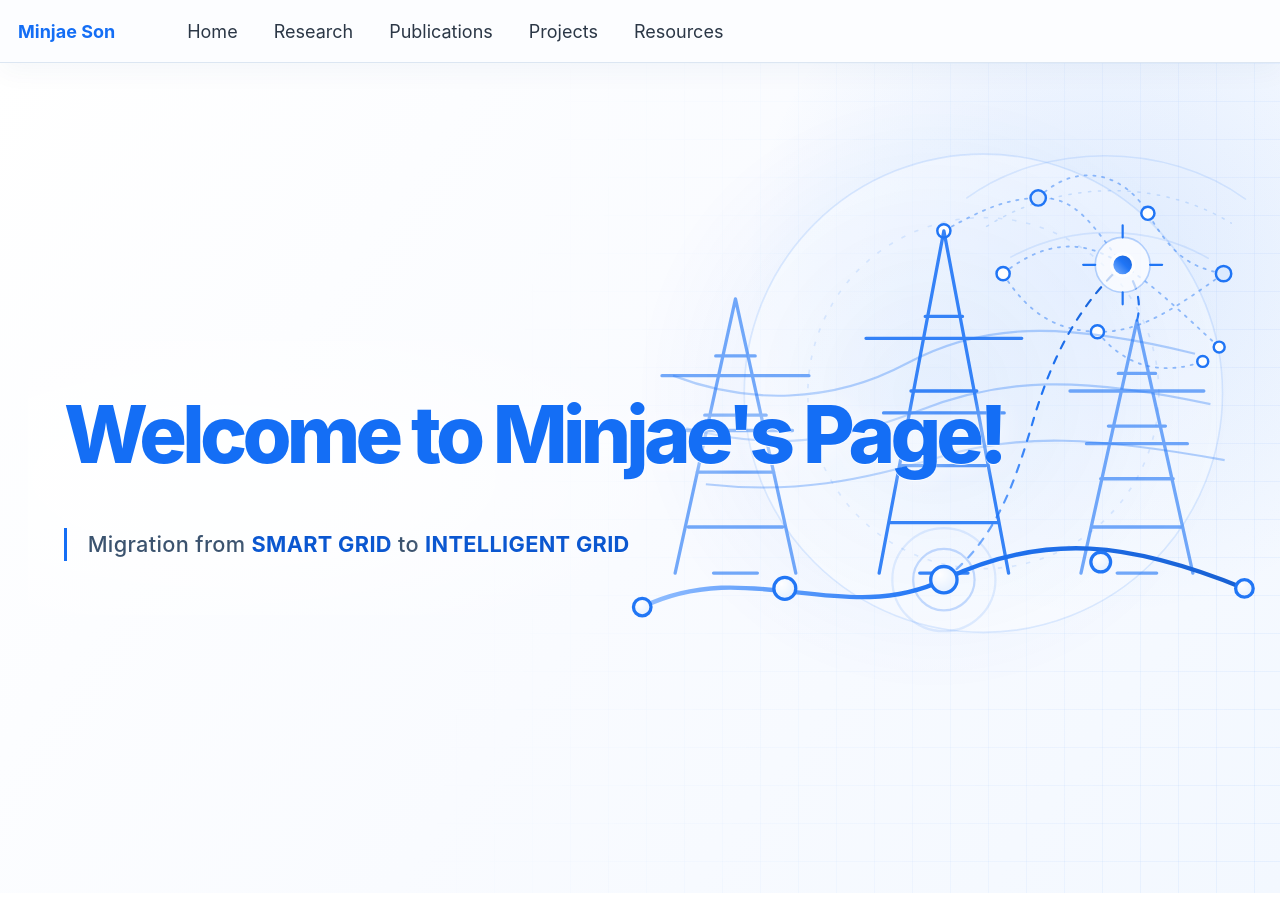
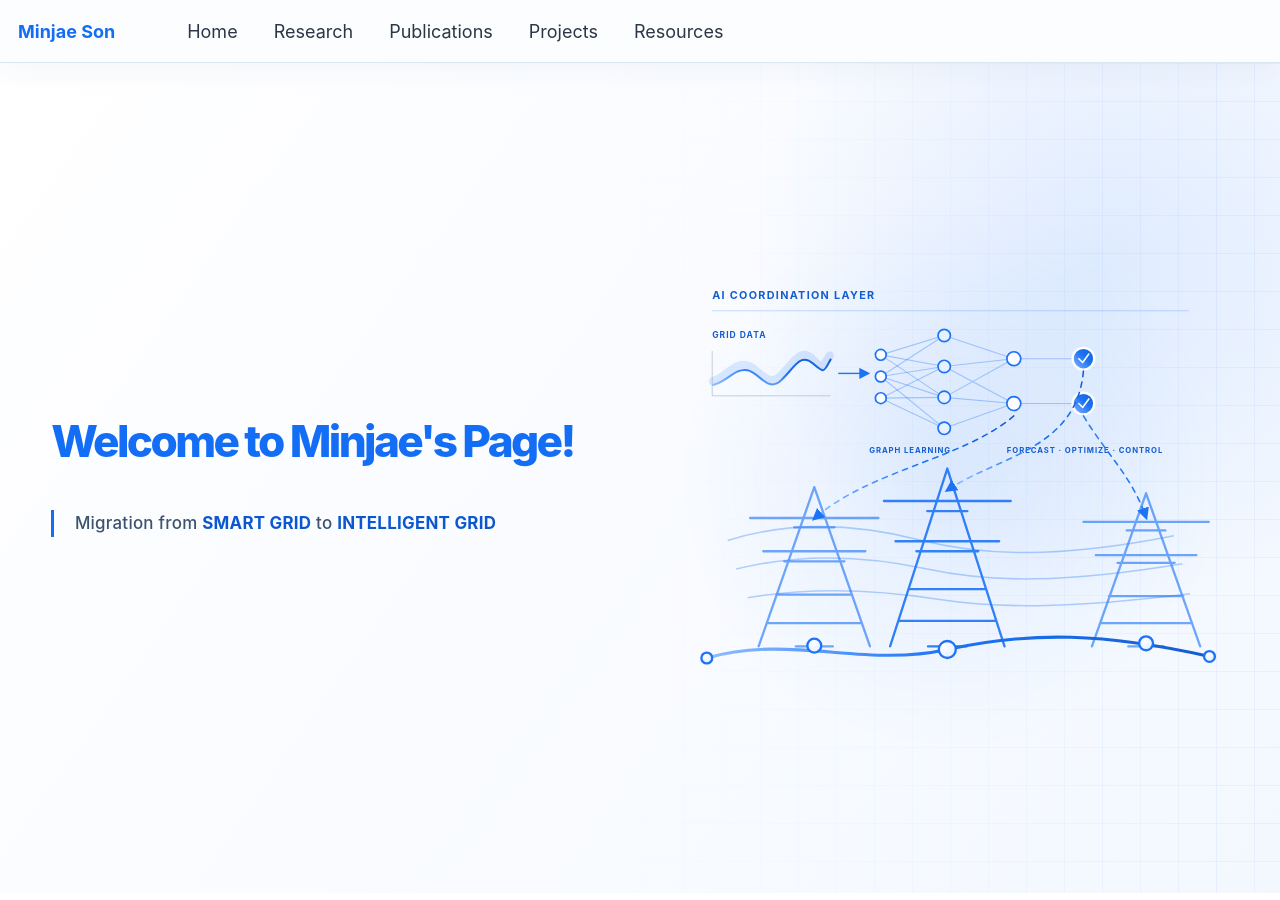
Before and after one commit to powerflow77/powerflow77.github.io, a Jekyll site: the page built from _pages/landing.html, in a window 1280 px wide. Built offline with Jekyll 4.4.1, drawn with Linux system fonts in a browser that asks for light colours.

Commit message:
Separate landing hero text and intelligence visual

```diff
--- a/_includes/home-hero.html
+++ b/_includes/home-hero.html
@@ -5,7 +5,7 @@
       <p>{{ page.home_hero.tagline }}</p>
     </div>
     <div class="home-hero__visual" aria-hidden="true">
-      <svg viewBox="0 0 640 520" focusable="false">
+      <svg viewBox="0 0 720 540" focusable="false">
         <defs>
           <linearGradient id="power-flow-gradient" x1="0" y1="0" x2="1" y2="0">
             <stop offset="0" stop-color="#8DBBFF" />
@@ -21,71 +21,85 @@
             <stop offset="0.55" stop-color="#146EF5" />
             <stop offset="1" stop-color="#0B57D0" />
           </linearGradient>
+          <marker id="control-arrow" markerWidth="8" markerHeight="8" refX="6" refY="4" orient="auto" markerUnits="strokeWidth">
+            <path d="M0 0 L8 4 L0 8 Z" fill="#146EF5" />
+          </marker>
         </defs>
 
-        <circle class="power-grid__orbit" cx="365" cy="260" r="218" />
-        <circle class="power-grid__orbit power-grid__orbit--inner" cx="365" cy="260" r="160" />
+        <g class="power-grid__ai-layer">
+          <path class="power-grid__ai-rule" d="M52 54 H668" />
+          <text class="power-grid__ai-kicker" x="52" y="39">AI COORDINATION LAYER</text>
 
-        <g class="power-grid__intelligence-field">
-          <path d="M350 82 C420 31 531 30 604 83" />
-          <path d="M368 108 C435 65 526 65 591 105" />
-          <path d="M390 136 C447 105 518 107 570 137" />
-        </g>
-        <g class="power-grid__data-links">
-          <path d="M329 112 C365 92 385 83 415 82 C451 80 467 111 492 143" />
-          <path d="M415 82 C448 49 492 57 515 96 C535 130 550 145 584 151" />
-          <path d="M383 151 C423 119 458 120 492 143 C526 166 549 190 580 218" />
-          <path d="M383 151 C406 188 432 203 469 204 C510 205 543 180 584 151" />
-          <path d="M469 204 C493 235 527 245 565 231" />
-          <path class="power-grid__data-bridge" d="M329 430 C378 393 395 337 411 283 C427 230 449 183 492 143" />
-          <path class="power-grid__data-bridge" d="M505 194 C510 176 504 158 492 143" />
-        </g>
-        <g class="power-grid__ai-nodes">
-          <circle cx="329" cy="112" r="6" />
-          <circle cx="415" cy="82" r="7" />
-          <circle cx="515" cy="96" r="6" />
-          <circle cx="383" cy="151" r="6" />
-          <circle cx="584" cy="151" r="7" />
-          <circle cx="469" cy="204" r="6" />
-          <circle cx="580" cy="218" r="5" />
-          <circle cx="565" cy="231" r="5" />
-        </g>
-        <g class="power-grid__decision-core">
-          <circle cx="492" cy="143" r="25" />
-          <circle cx="492" cy="143" r="10" />
-          <path d="M492 118 V107 M517 143 H528 M492 168 V179 M467 143 H456" />
+          <g class="power-grid__forecast">
+            <text x="52" y="89">GRID DATA</text>
+            <path class="power-grid__forecast-axis" d="M52 164 H205 M52 106 V164" />
+            <path class="power-grid__forecast-band" d="M53 145 C72 139 81 120 97 125 S124 154 140 139 S166 101 181 116 S195 127 204 112" />
+            <path class="power-grid__forecast-line" d="M53 150 C70 147 82 127 98 131 S124 160 141 144 S166 108 182 122 S196 133 205 117" />
+          </g>
+
+          <path class="power-grid__data-arrow" d="M215 135 H253" />
+
+          <g class="power-grid__model-links">
+            <path d="M270 111 L352 86 M270 111 L352 126 M270 111 L352 166" />
+            <path d="M270 139 L352 86 M270 139 L352 126 M270 139 L352 166 M270 139 L352 206" />
+            <path d="M270 167 L352 126 M270 167 L352 166 M270 167 L352 206" />
+            <path d="M352 86 L442 116 M352 126 L442 116 M352 126 L442 174 M352 166 L442 116 M352 166 L442 174 M352 206 L442 174" />
+            <path d="M442 116 L532 116 M442 174 L532 174" />
+          </g>
+
+          <g class="power-grid__model-nodes">
+            <circle cx="270" cy="111" r="7" />
+            <circle cx="270" cy="139" r="7" />
+            <circle cx="270" cy="167" r="7" />
+            <circle cx="352" cy="86" r="8" />
+            <circle cx="352" cy="126" r="8" />
+            <circle cx="352" cy="166" r="8" />
+            <circle cx="352" cy="206" r="8" />
+            <circle cx="442" cy="116" r="9" />
+            <circle cx="442" cy="174" r="9" />
+          </g>
+
+          <g class="power-grid__decision-nodes">
+            <circle cx="532" cy="116" r="14" />
+            <circle cx="532" cy="174" r="14" />
+            <path d="M526 116 L531 121 L539 110 M526 174 L531 179 L539 168" />
+          </g>
+          <text class="power-grid__model-label" x="255" y="238">GRAPH LEARNING</text>
+          <text class="power-grid__model-label" x="433" y="238">FORECAST · OPTIMIZE · CONTROL</text>
+
+          <g class="power-grid__control-signals">
+            <path d="M532 132 C523 234 421 242 356 286" />
+            <path d="M532 190 C563 241 594 267 613 321" />
+            <path d="M442 190 C377 246 254 260 184 323" />
+          </g>
         </g>
 
         <g class="power-grid__wires">
-          <path d="M82 244 C150 270 226 270 295 233 S435 194 558 224" />
-          <path d="M94 292 C170 312 230 306 306 276 S452 244 572 270" />
-          <path d="M112 343 C192 352 254 340 326 318 S468 300 585 321" />
+          <path d="M72 351 C151 326 236 329 319 350 S498 375 649 345" />
+          <path d="M83 388 C167 367 247 370 330 388 S509 406 660 381" />
+          <path d="M98 425 C180 411 260 414 344 427 S522 438 670 420" />
         </g>
 
         <g class="power-grid__tower power-grid__tower--left">
-          <path d="M84 424 L139 174 L194 424 M104 332 H174 M111 280 H167 M121 226 H157 M96 382 H182 M72 244 H206 M87 294 H191" />
-          <path d="M119 424 H159" />
+          <path d="M112 488 L184 282 L256 488 M135 421 H233 M145 378 H223 M158 334 H210 M123 458 H245 M101 322 H267 M118 365 H250" />
+          <path d="M160 488 H208" />
         </g>
         <g class="power-grid__tower power-grid__tower--center">
-          <path d="M270 424 L329 112 L388 424 M291 326 H367 M299 258 H359 M312 190 H346 M280 378 H378 M258 210 H400 M274 278 H384" />
-          <path d="M307 424 H351" />
+          <path d="M282 488 L356 258 L430 488 M306 414 H406 M316 365 H396 M330 313 H382 M294 455 H418 M274 300 H438 M289 352 H423" />
+          <path d="M331 488 H381" />
         </g>
         <g class="power-grid__tower power-grid__tower--right">
-          <path d="M454 424 L505 194 L556 424 M472 338 H538 M479 290 H531 M488 242 H522 M464 382 H546 M444 258 H566 M459 306 H551" />
-          <path d="M487 424 H523" />
+          <path d="M543 488 L613 290 L683 488 M565 423 H661 M576 380 H650 M588 338 H638 M554 458 H672 M532 327 H694 M548 370 H678" />
+          <path d="M590 488 H636" />
         </g>
 
-        <path class="power-grid__flow" d="M54 455 C151 408 236 474 329 430 S500 396 603 438" />
+        <path class="power-grid__flow" d="M45 503 C155 472 246 516 356 492 S560 471 695 501" />
         <g class="power-grid__nodes">
-          <circle cx="54" cy="455" r="8" />
-          <circle cx="184" cy="438" r="10" />
-          <circle cx="329" cy="430" r="12" />
-          <circle cx="472" cy="414" r="9" />
-          <circle cx="603" cy="438" r="8" />
-        </g>
-        <g class="power-grid__signal">
-          <circle cx="329" cy="430" r="28" />
-          <circle cx="329" cy="430" r="47" />
+          <circle cx="45" cy="503" r="7" />
+          <circle cx="184" cy="487" r="9" />
+          <circle cx="356" cy="492" r="11" />
+          <circle cx="613" cy="484" r="9" />
+          <circle cx="695" cy="501" r="7" />
         </g>
       </svg>
     </div>
--- a/assets/css/migration.css
+++ b/assets/css/migration.css
@@ -116,75 +116,61 @@ hr { border-top-color: #dce6f2; }
     linear-gradient(rgba(20, 110, 245, .06) 1px, transparent 1px),
     linear-gradient(90deg, rgba(20, 110, 245, .06) 1px, transparent 1px);
   background-size: 38px 38px;
-  -webkit-mask-image: linear-gradient(100deg, transparent 38%, #000 100%);
-  mask-image: linear-gradient(100deg, transparent 38%, #000 100%);
+  -webkit-mask-image: linear-gradient(90deg, transparent 48%, #000 100%);
+  mask-image: linear-gradient(90deg, transparent 48%, #000 100%);
 }
 .home-hero__inner {
   position: relative;
   z-index: 1;
-  display: block;
+  display: grid;
+  grid-template-columns: repeat(2, minmax(0, 1fr));
+  column-gap: clamp(3rem, 5vw, 5.75rem);
+  align-items: center;
   width: 100%;
-  max-width: 1440px;
+  max-width: 1540px;
   margin: 0 auto;
-  padding: clamp(4.5rem, 9vh, 7rem) clamp(1.5rem, 5vw, 4.5rem);
+  padding: clamp(4.5rem, 9vh, 7rem) clamp(1.5rem, 4vw, 4rem);
 }
 .home-hero__copy { position: relative; z-index: 2; min-width: 0; }
-.home-hero__copy::before {
-  position: absolute;
-  z-index: -1;
-  top: -3rem;
-  bottom: -3rem;
-  left: -2rem;
-  width: min(62vw, 55rem);
-  background: radial-gradient(ellipse 72% 82% at 24% 50%, rgba(255, 255, 255, .76) 0 32%, rgba(255, 255, 255, .38) 56%, rgba(255, 255, 255, 0) 82%);
-  content: "";
-  pointer-events: none;
-}
 .home-hero h1 {
   max-width: none;
   margin: 0;
   color: #146ef5;
-  font-size: clamp(3.2rem, 6.2vw, 5.25rem);
+  font-size: clamp(2.15rem, 3.45vw, 4.25rem);
   font-weight: 760;
   letter-spacing: -.06em;
-  line-height: 1;
-  text-shadow: 0 1px 0 rgba(255, 255, 255, .92), 0 0 24px rgba(255, 255, 255, .72);
+  line-height: 1.02;
 }
 .home-hero p {
   max-width: none;
-  margin: clamp(2.15rem, 4.2vw, 3.4rem) 0 0;
+  margin: clamp(2rem, 3.6vw, 3rem) 0 0;
   padding-left: 1.15rem;
   border-left: 3px solid #146ef5;
   color: #3b536f;
-  font-size: clamp(1.05rem, 1.7vw, 1.45rem);
+  font-size: clamp(.94rem, 1.2vw, 1.24rem);
   font-weight: 520;
   line-height: 1.55;
   letter-spacing: .015em;
-  text-shadow: 0 1px 0 #fff, 0 0 16px rgba(255, 255, 255, .9);
 }
 .home-hero p strong { color: #0b57d0; font-weight: 720; }
 .home-hero__visual {
-  position: absolute;
+  position: relative;
   z-index: 1;
-  right: clamp(-4rem, -2vw, -.5rem);
-  bottom: clamp(-3.5rem, -4vh, -1rem);
   display: grid;
   place-items: center;
-  width: min(58vw, 52rem);
+  width: 100%;
   min-height: 0;
-  opacity: .94;
+  opacity: .96;
 }
 .home-hero__visual::before {
   position: absolute;
-  width: min(34rem, 100%);
+  width: min(38rem, 100%);
   aspect-ratio: 1;
   border-radius: 50%;
   background: radial-gradient(circle, rgba(20, 110, 245, .10), rgba(20, 110, 245, .025) 54%, transparent 72%);
   content: "";
 }
-.home-hero__visual svg { position: relative; width: min(100%, 39rem); height: auto; overflow: visible; }
-.power-grid__orbit { fill: rgba(255, 255, 255, .35); stroke: rgba(20, 110, 245, .13); stroke-width: 1.5; }
-.power-grid__orbit--inner { fill: none; stroke-dasharray: 4 9; }
+.home-hero__visual svg { position: relative; width: min(100%, 45rem); height: auto; overflow: visible; }
 .power-grid__wires { fill: none; stroke: rgba(20, 110, 245, .32); stroke-width: 2; }
 .power-grid__tower { fill: none; stroke: #146ef5; stroke-linecap: round; stroke-linejoin: round; stroke-width: 3; }
 .power-grid__tower--left,
@@ -192,19 +178,24 @@ hr { border-top-color: #dce6f2; }
 .power-grid__tower--center { opacity: .9; }
 .power-grid__flow { fill: none; stroke: url(#power-flow-gradient); stroke-linecap: round; stroke-width: 4; }
 .power-grid__nodes circle { fill: url(#node-fill); stroke: #146ef5; stroke-width: 3; }
-.power-grid__signal circle { fill: none; stroke: rgba(20, 110, 245, .25); stroke-width: 2; }
-.power-grid__signal circle:last-child { stroke: rgba(20, 110, 245, .12); }
-.power-grid__intelligence-field { fill: none; stroke: rgba(20, 110, 245, .12); stroke-linecap: round; stroke-width: 1.4; }
-.power-grid__intelligence-field path:nth-child(2) { stroke: rgba(20, 110, 245, .18); stroke-dasharray: 2 7; }
-.power-grid__data-links { fill: none; stroke: rgba(20, 110, 245, .46); stroke-linecap: round; stroke-linejoin: round; stroke-width: 1.65; }
-.power-grid__data-links path:not(.power-grid__data-bridge) { stroke-dasharray: 2 6; }
-.power-grid__data-bridge { stroke: url(#intelligence-gradient); stroke-width: 2; stroke-dasharray: 7 8; }
-.power-grid__ai-nodes circle { fill: #fff; stroke: #146ef5; stroke-width: 2.25; }
-.power-grid__ai-nodes circle:nth-child(2),
-.power-grid__ai-nodes circle:nth-child(5) { fill: #dceaff; }
-.power-grid__decision-core circle:first-child { fill: rgba(255, 255, 255, .72); stroke: rgba(20, 110, 245, .3); stroke-width: 1.5; }
-.power-grid__decision-core circle:nth-child(2) { fill: url(#intelligence-gradient); stroke: #fff; stroke-width: 3; }
-.power-grid__decision-core path { fill: none; stroke: #146ef5; stroke-linecap: round; stroke-width: 2; }
+.power-grid__ai-rule { fill: none; stroke: rgba(20, 110, 245, .24); stroke-width: 1.5; }
+.power-grid__ai-kicker,
+.power-grid__forecast text,
+.power-grid__model-label { fill: #0b57d0; font-family: -apple-system, BlinkMacSystemFont, "Segoe UI", sans-serif; font-weight: 700; letter-spacing: .12em; }
+.power-grid__ai-kicker { font-size: 14px; }
+.power-grid__forecast text { font-size: 11px; }
+.power-grid__model-label { font-size: 10px; }
+.power-grid__forecast-axis { fill: none; stroke: rgba(59, 83, 111, .28); stroke-width: 1.25; }
+.power-grid__forecast-band { fill: none; stroke: rgba(20, 110, 245, .14); stroke-linecap: round; stroke-width: 11; }
+.power-grid__forecast-line { fill: none; stroke: url(#intelligence-gradient); stroke-linecap: round; stroke-linejoin: round; stroke-width: 2.6; }
+.power-grid__data-arrow { fill: none; stroke: #146ef5; stroke-width: 1.8; marker-end: url(#control-arrow); }
+.power-grid__model-links { fill: none; stroke: rgba(20, 110, 245, .34); stroke-width: 1.45; }
+.power-grid__model-nodes circle { fill: #fff; stroke: #146ef5; stroke-width: 2.2; }
+.power-grid__model-nodes circle:nth-child(n+4):nth-child(-n+7) { fill: #e7f1ff; }
+.power-grid__decision-nodes circle { fill: url(#intelligence-gradient); stroke: #fff; stroke-width: 3; }
+.power-grid__decision-nodes path { fill: none; stroke: #fff; stroke-linecap: round; stroke-linejoin: round; stroke-width: 2; }
+.power-grid__control-signals { fill: none; stroke: url(#intelligence-gradient); stroke-dasharray: 7 7; stroke-linecap: round; stroke-width: 2; }
+.power-grid__control-signals path { marker-end: url(#control-arrow); }
 .page__content .publication-list { padding-left: 0; list-style: none; }
 .publication-list > li {
   position: relative;
@@ -488,16 +479,17 @@ a:focus-visible, button:focus-visible { outline: 2px solid #146ef5; outline-offs
   .page--minjae-son .page__content > ul { margin-top: .85rem; }
   .home-hero { min-height: max(34rem, calc(100svh - 70px)); }
   .home-hero::before { background-size: 28px 28px; -webkit-mask-image: linear-gradient(110deg, transparent 10%, #000 100%); mask-image: linear-gradient(110deg, transparent 10%, #000 100%); }
-  .home-hero__inner { display: block; padding: 3.75rem 1.5rem 3rem; }
-  .home-hero__copy::before { display: none; }
+  .home-hero__inner { display: block; padding: 3.25rem 1.5rem 2.5rem; }
   .home-hero h1 { max-width: 14ch; font-size: clamp(2.9rem, 12vw, 4.5rem); line-height: .97; }
   .home-hero p { margin-top: 2rem; padding-left: .85rem; font-size: 1.05rem; }
-  .home-hero__visual { position: relative; right: auto; bottom: auto; width: 100%; min-height: 19rem; margin: 1.25rem auto 0; opacity: .92; }
-  .home-hero__visual svg { width: min(100%, 24rem); }
+  .home-hero__visual { width: 100%; min-height: 17rem; margin: .85rem auto 0; opacity: .94; }
+  .home-hero__visual svg { width: min(100%, 23rem); }
 }
 
-@media (min-width: 601px) and (max-width: 980px) {
-  .home-hero__visual { right: -6rem; width: min(58vw, 35rem); opacity: .58; }
+@media (min-width: 601px) and (max-width: 1023px) {
+  .home-hero__inner { grid-template-columns: 1fr; row-gap: 2rem; padding-top: 4rem; padding-bottom: 3rem; }
+  .home-hero__copy { max-width: 44rem; }
+  .home-hero__visual { justify-self: end; width: min(68vw, 36rem); }
 }
 
 @media (min-width: 768px) {
```
